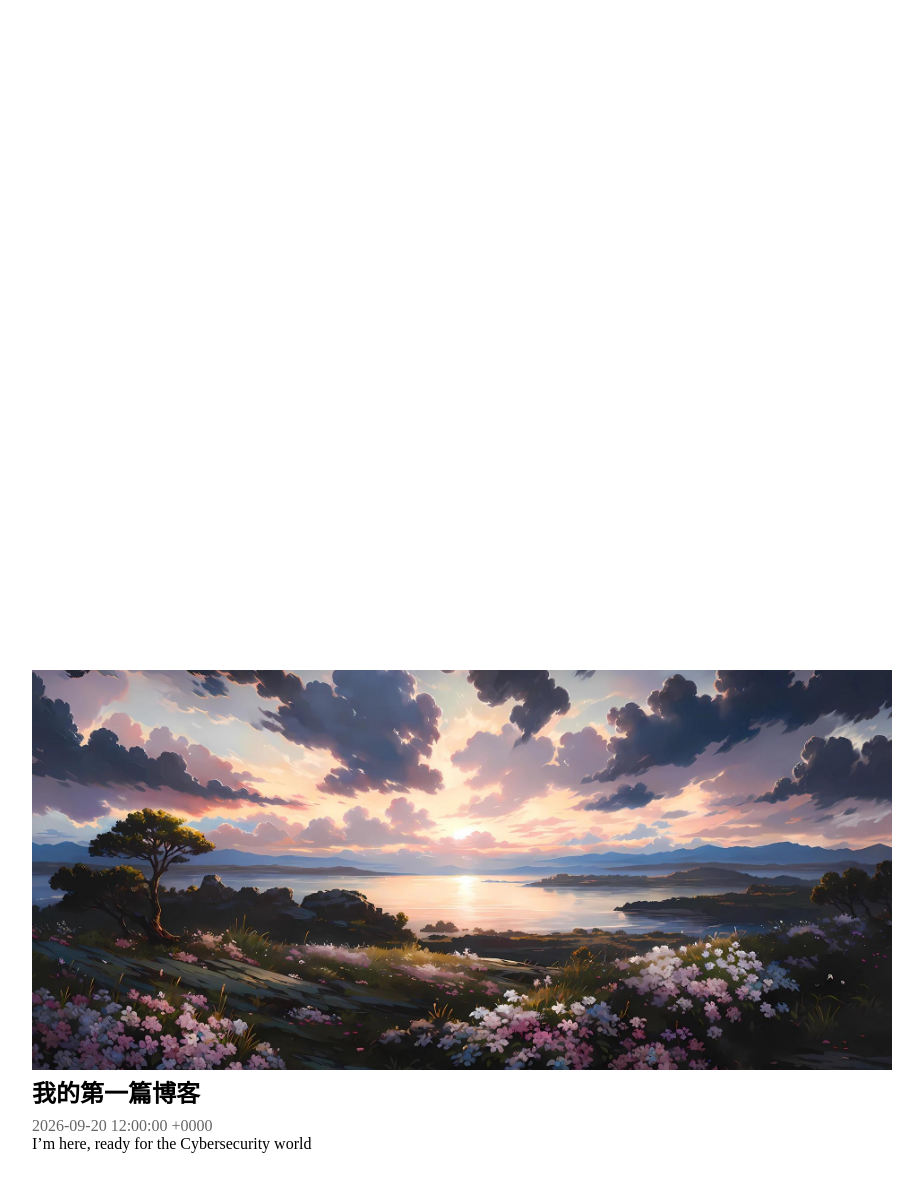
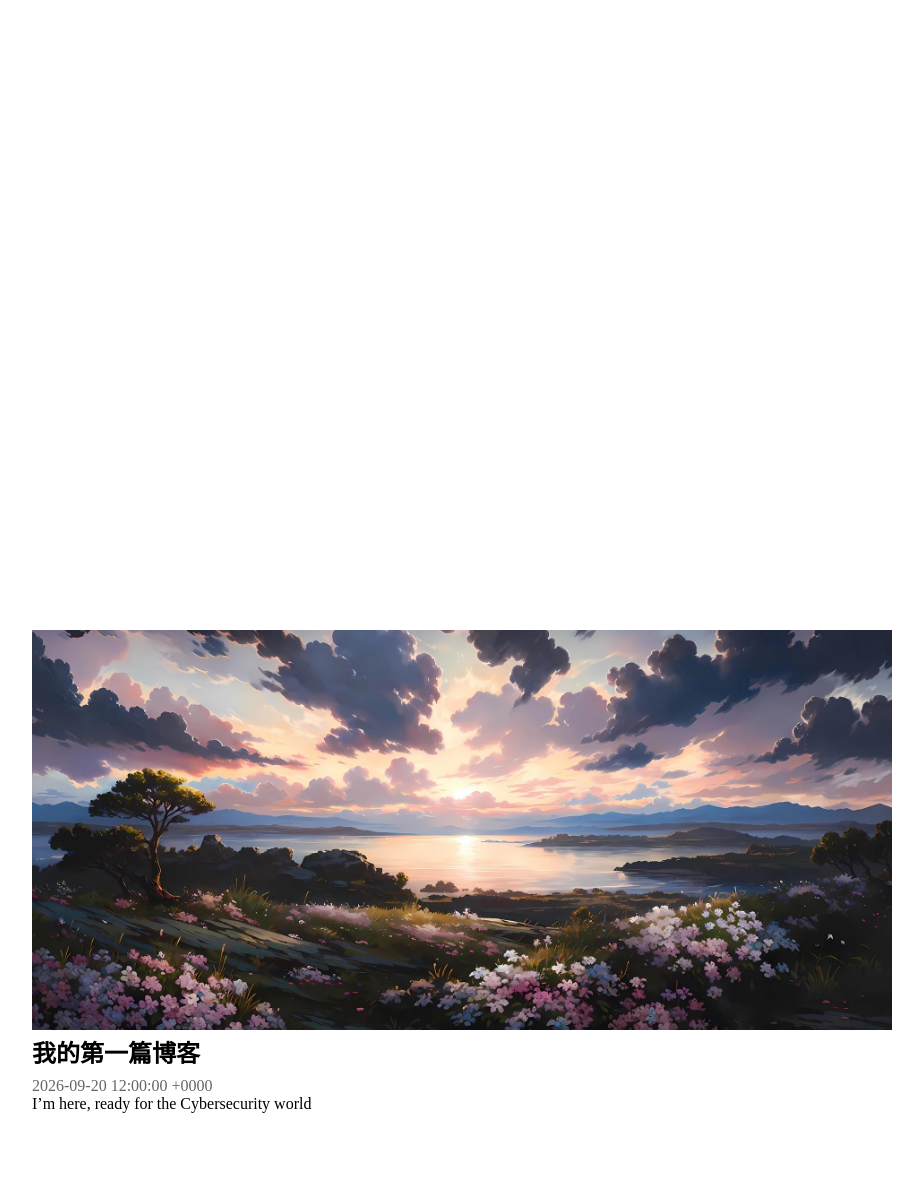
Before and after one commit to adelinecui/adelinecui.github.io, a Jekyll site: the page built from _posts/2026-09-20-first-post.md, in a window 1280 px wide. Shown: the whole page, without its empty margins (178-1101 px from the left). Built offline with Jekyll 4.4.1, drawn with Linux system fonts in a browser that asks for light colours; after the commit the page ends 1153 px from its top, so only the background shows below that.

Commit message:
remove article top gap

```diff
--- a/_layouts/post.html
+++ b/_layouts/post.html
@@ -8,7 +8,7 @@
 </head>
 <body>
 {% include header.html %}
-<article class="post">
+<article class="post" style="margin-top:0;padding-top:0;">
 <img src="/img/banner.jpg" style="width:100%;max-height:400px;object-fit:cover;margin-top:0;">
 <h1>{{ page.title }}</h1>
 <p class="post-date">{{ page.date }}</p >
```
